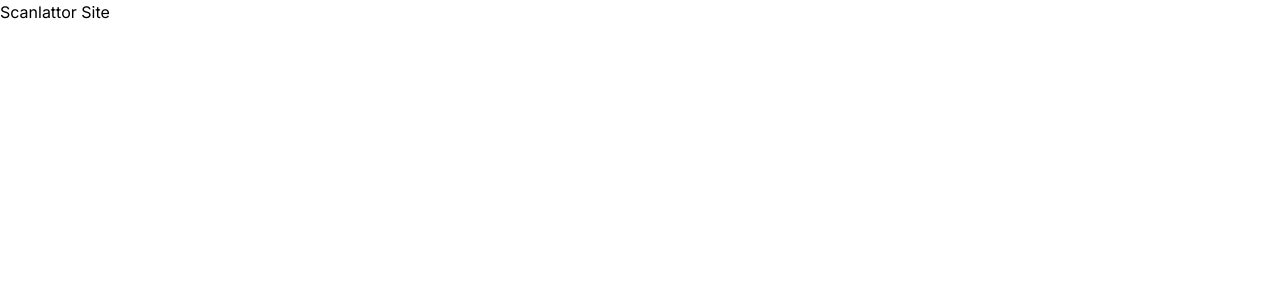
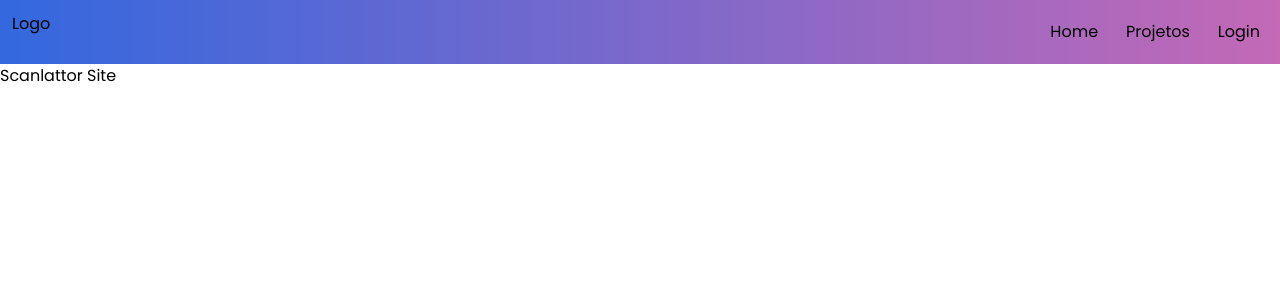
Before and after one commit to Scanlattor-Site/frontend, a Next.js app: page / in a window 1280 px wide. Shown: the top 300 px of the page. Built offline with nearby package versions, Linux system fonts and the light colour scheme.

Commit message:
✨ feat: adiciona header

```diff
--- a/package.json
+++ b/package.json
@@ -9,11 +9,11 @@
     "lint": "next lint"
   },
   "dependencies": {
+    "@headlessui/react": "^1.7.15",
     "@types/node": "20.4.2",
     "@types/react": "18.2.14",
     "@types/react-dom": "18.2.7",
     "autoprefixer": "10.4.14",
-    "eslint": "8.44.0",
     "eslint-config-next": "13.4.9",
     "next": "13.4.9",
     "postcss": "8.4.25",
@@ -21,5 +21,9 @@
     "react-dom": "18.2.0",
     "tailwindcss": "3.3.2",
     "typescript": "5.1.6"
+  },
+  "devDependencies": {
+    "@rocketseat/eslint-config": "^2.0.1",
+    "eslint": "^8.44.0"
   }
 }
--- a/src/app/layout.tsx
+++ b/src/app/layout.tsx
@@ -1,8 +1,9 @@
+import Header from '@/components/Header'
 import './globals.css'
 import type { Metadata } from 'next'
-import { Inter } from 'next/font/google'
+import { Poppins } from 'next/font/google'
 
-const inter = Inter({ subsets: ['latin'] })
+const poppins = Poppins({ subsets: ['latin'], weight: ["100", "200", "300", "400", "500", "600", "700", "800", "900"] })
 
 export const metadata: Metadata = {
   title: 'Scanlattor Site',
@@ -16,7 +17,10 @@ export default function RootLayout({
 }) {
   return (
     <html lang="pt-br">
-      <body className={inter.className}>{children}</body>
+      <body className={`${poppins.className} box-border`}>
+        <Header />
+        {children}
+      </body>
     </html>
   )
 }
--- /dev/null
+++ b/src/components/Header/Logo.tsx
@@ -0,0 +1,5 @@
+export default function Logo() {
+  return (
+    <div>Logo</div>
+  )
+}
--- /dev/null
+++ b/src/components/Header/Navigation.tsx
@@ -0,0 +1,28 @@
+'use client'
+import Link from 'next/link'
+import { usePathname } from 'next/navigation'
+import path from 'path'
+
+type NavItems = {
+  label: string
+  href: string
+}
+
+interface NavigationProps {
+  navItems: NavItems[]
+}
+
+export default function Navigation({ navItems }: NavigationProps) {
+  const pathname = usePathname()
+  return navItems.map((item, index) => (
+    <Link
+      key={item.href + index}
+      className={`p-2 hover:scale-110 hover:text-quaternary transition-transform duration-300 ${
+        pathname === `/${item.href}` ? 'text-bold' : ''
+      }`}
+      href={`/ ${item.href}`}
+    >
+      {item.label}
+    </Link>
+  ))
+}
--- a/src/components/Header/index.tsx
+++ b/src/components/Header/index.tsx
@@ -1,5 +1,14 @@
+import Logo from './Logo'
+import Navigation from './Navigation'
+import { navItems } from '@/utils/navItems'
+
 export default function Header() {
   return (
-    <div>Header</div>
+    <header className="flex w-full justify-between p-3 from-primary to-secondary bg-gradient-to-r bg-gradi">
+      <Logo />
+      <nav className="flex gap-3 w-max">
+        <Navigation navItems={navItems} />
+      </nav>
+    </header>
   )
 }
--- /dev/null
+++ b/src/utils/navItems.ts
@@ -0,0 +1,14 @@
+export const navItems = [
+  {
+    label: 'Home',
+    href: '/',
+  },
+  {
+    label: 'Projetos',
+    href: '/projetos',
+  },
+  {
+    label: 'Login',
+    href: '/login',
+  },
+]
--- a/tailwind.config.js
+++ b/tailwind.config.js
@@ -7,11 +7,12 @@ module.exports = {
   ],
   theme: {
     extend: {
-      backgroundImage: {
-        'gradient-radial': 'radial-gradient(var(--tw-gradient-stops))',
-        'gradient-conic':
-          'conic-gradient(from 180deg at 50% 50%, var(--tw-gradient-stops))',
-      },
+      colors: {
+        primary: '#3368df',
+        secondary: '#c369b6',
+        tertiary: '#16264c',
+        quaternary: '#2f3e5e',
+      }
     },
   },
   plugins: [],
```
Also changed, not shown: .eslintrc.json, 1 other file (tests, documents, lock files or other folders).
